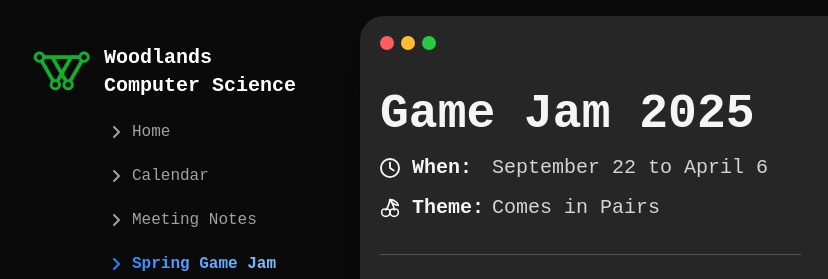
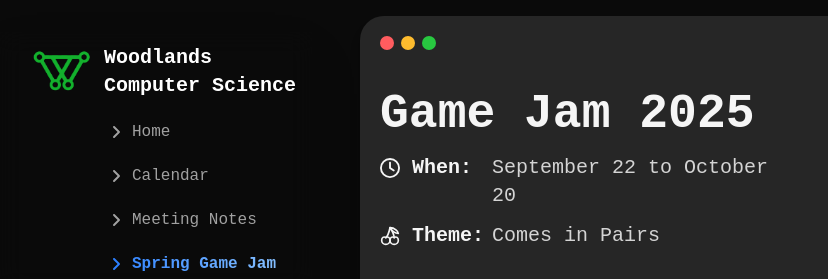
Before and after one commit to WoodlandsComputerScience/woodlandscomputerscience.github.io, an Astro site: page /game-jam in a window 1280 px wide. Shown: the top 279 px of the page, 0-828 px from the left. Built offline with nearby package versions, Linux system fonts and the light colour scheme; Astro itself is replaced by a stand-in of ours; a web font is replaced by a local one.

Commit message:
Update game-jam.astro

```diff
--- a/src/pages/game-jam.astro
+++ b/src/pages/game-jam.astro
@@ -25,7 +25,7 @@ import { FaExternalLinkAlt } from "react-icons/fa";
                     <h1 class="text-5xl font-bold mb-4">Game Jam 2025</h1>
                     <div class="text-xl grid grid-cols-[auto_1fr] gap-x-2 gap-y-3 items-start">
                         <strong class="icon-text"><FaRegClock />When: </strong>
-                        <span>September 22 to <Time dateTime={gameJamEndDate} format="MMMM d" /></span>
+                        <span>September 22 to October 20</span>
                         <strong class="icon-text"><LuCherry />Theme: </strong>
                         <span>Comes in Pairs</span>
                     </div>
```
